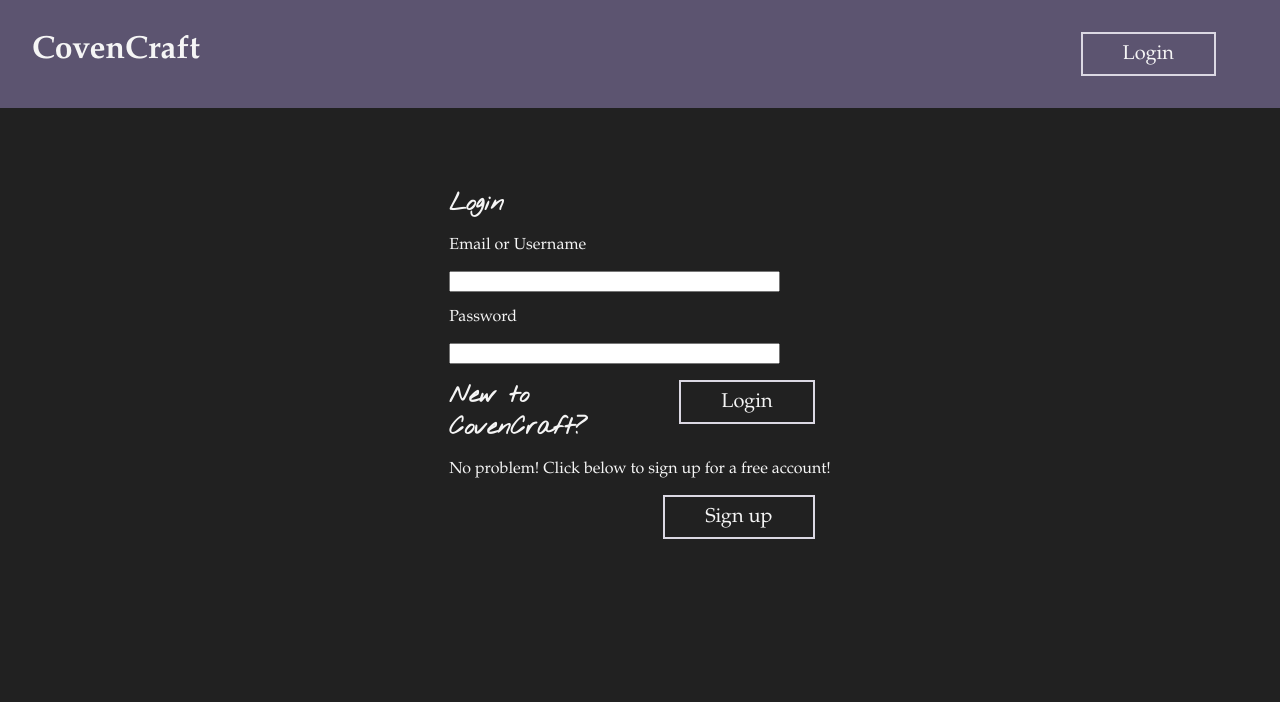
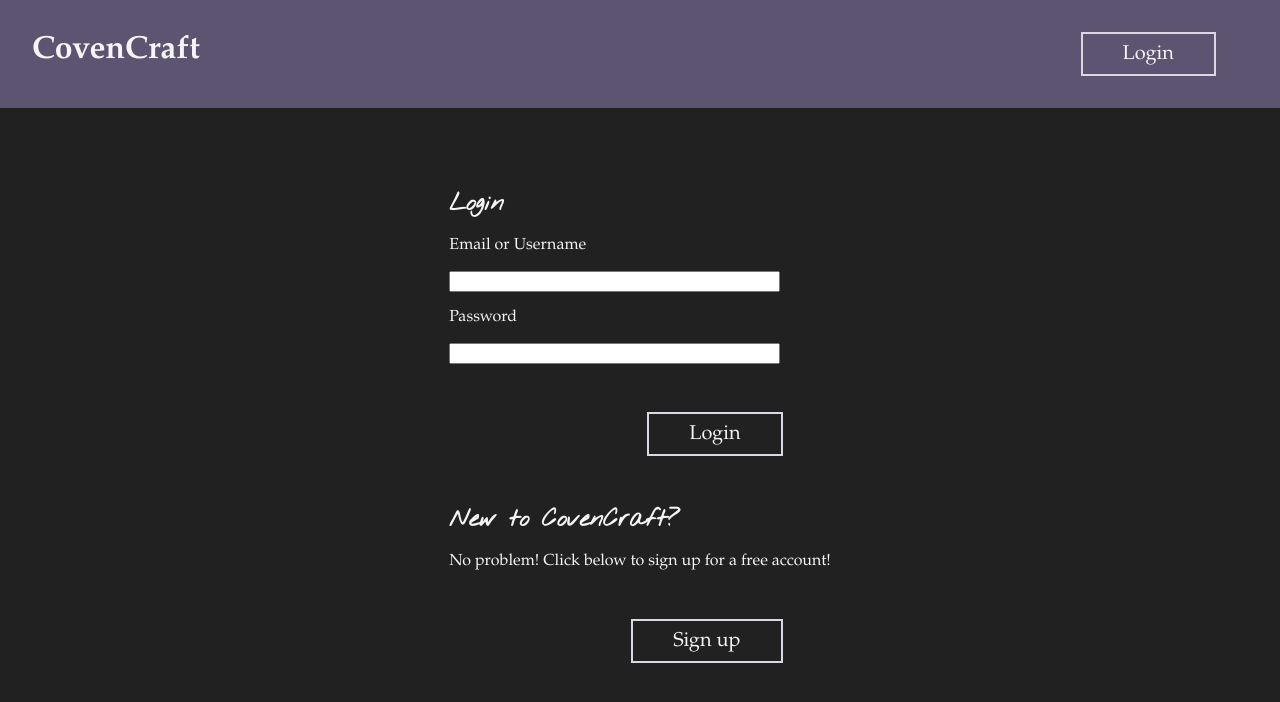
Before and after one commit to Reilly-737/CovenCraft, a React (Create React App) app in the folder client/: page /login in a window 1280 px wide. Shown: the top 702 px of the page. Built offline with nearby package versions, Linux system fonts and the light colour scheme; no server answers.

Commit message:
Show user who just added craft right away in list

```diff
--- a/client/src/components/Form.js
+++ b/client/src/components/Form.js
@@ -100,7 +100,9 @@ const FormComp = () => {
           <ErrorMessage name="password" className="block" />
         </div>
 
-        <button type="submit">Submit</button>
+        <div className="buttons">
+          <button type="submit">Submit</button>
+        </div>
       </Form>
     </Formik>
   );
--- a/client/src/index.css
+++ b/client/src/index.css
@@ -161,6 +161,7 @@ aside {
     gap: 2rem;
     flex-wrap: wrap;
     padding: 2rem;
+    justify-content: flex-end;
 }
 
 label,
--- a/client/src/pages/Login.js
+++ b/client/src/pages/Login.js
@@ -32,7 +32,11 @@ const Login = () => {
           updateUser(userObj)
           return userObj
         })
-        .then(userObj => navigate(`/profile/${userObj.id}`))
+        .then(userObj => {
+          navigate(`/profile/${userObj.id}`)
+          handleSnackType("success")
+          setAlertMessage("Welcome back!")
+        })
       } else {
         resp.json().then(err => {
           handleSnackType("error")
@@ -48,6 +52,7 @@ const Login = () => {
 
   return (
     <div className="main">
+      <div>
         <h2>Login</h2>
         <form onSubmit={handleSubmit}>
           <label>Email or Username</label>
@@ -66,14 +71,19 @@ const Login = () => {
             onChange={handleChange}
             className="block"
           />
+          <div className="buttons">
             <button type="submit">Login</button>
+          </div>
         </form>
+      </div>
 
       <div>
         <h2>New to CovenCraft?</h2>
         <p>No problem! Click below to sign up for a free account!</p>
         <Link to={"/signup"}>
+          <div className="buttons">
             <button>Sign up</button>
+          </div>
         </Link>
       </div>
     </div>
--- a/client/src/pages/ViewOne.js
+++ b/client/src/pages/ViewOne.js
@@ -11,7 +11,6 @@ const ViewOne = () => {
   const check_user_craft = () => {
     const user_has_craft = witches?.find(witch => witch['username'] === user.username)
     if (user_has_craft) {
-      console.log("function")
       return setHasCraft(true)
     }
   }
@@ -26,7 +25,7 @@ const ViewOne = () => {
         handleSnackType("error")
         setAlertMessage(errorObj.message)
     })
-  }, [id])
+  }, [id, witches])
 
   useEffect(() => {
     if (user && craft.witches) {
```
Also changed, not shown: 1 other file (tests, documents, lock files or other folders). Lines whose indentation alone changed are shown as unchanged.
